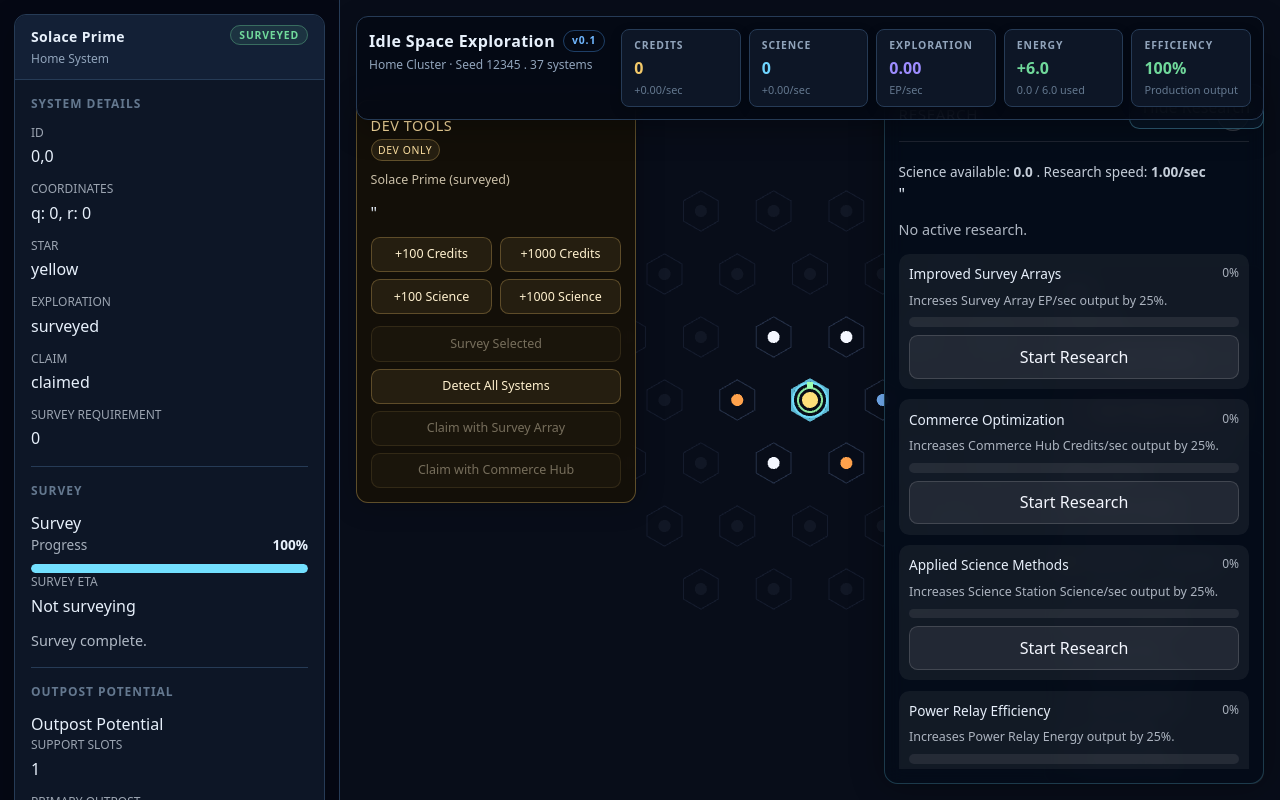
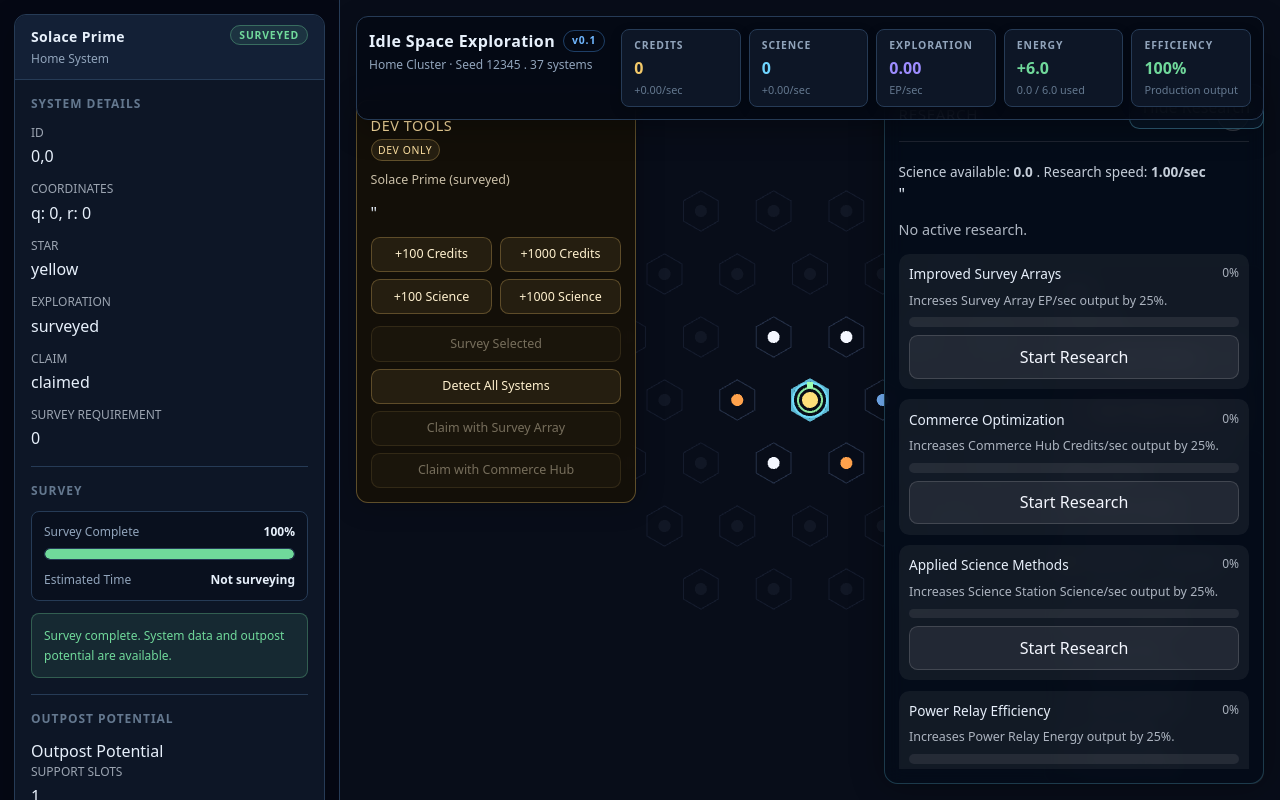
Before and after one commit to michael-speer87/idle-space-exploration, a React (Vite) app: page / in a window 1280 px wide. Built offline with nearby package versions, Linux system fonts and the light colour scheme.

Commit message:
rebuild selected system survey interface

```diff
--- a/src/components/SelectedSystemPanel.tsx
+++ b/src/components/SelectedSystemPanel.tsx
@@ -13,6 +13,7 @@ import { getSurveyRequirementForSystem } from "../game/systems/explorationSystem
 import { formatDuration } from "../game/utils/formatDuration";
 import { Panel } from "./ui/Panel";
 import { Section } from "./ui/Section";
+import { ProgressBar } from "./ui/ProgressBar";
 
 type SelectedSystemPanelProps = {
   gameState: GameState;
@@ -132,57 +133,127 @@ export function SelectedSystemPanel({
         </Section>
 
         <Section title="Survey">
-          <h3>Survey</h3>
+          <div className="grid gap-3">
+            <div
+              className="
+                rounded-control border border-ise-border
+                bg-ise-background/60 p-3
+              "
+            >
+              <ProgressBar
+                value={surveyProgress}
+                ariaLabel={`Survey progress for ${system.name}`}
+                colorClassName={
+                  system.explorationState === "surveyed"
+                    ? "bg-ise-success"
+                    : "bg-ise-accent"
+                }
+                label={
+                  <>
+                    <span className="font-medium text-ise-text-muted">
+                      {activeSurvey !== null
+                        ? "Surveying..."
+                        : system.explorationState === "surveyed"
+                          ? "Survey Complete"
+                          : "Survey Progress"}
+                    </span>
 
-          <div className="survey-progress">
-            <div className="survey-progress-label">
-              <span>Progress</span>
-              <strong>{surveyProgress}%</strong>
-            </div>
+                    <strong className="tabular-nums text-ise-text">
+                      {surveyProgress}%
+                    </strong>
+                  </>
+                }
+              />
 
-            <div className="survey-progress-bar">
               <div
-                className="survey-progress-fill"
-                style={{ width: `${surveyProgress}%` }}
-              />
+                className="
+                  mt-3 flex items-center justify-between gap-3
+                  text-xs
+                "
+              >
+                <span className="text-ise-text-muted">Estimated Time</span>
+
+                <strong className="tabular-nums text-ise-text">
+                  {surveyEtaLabel}
+                </strong>
               </div>
             </div>
 
-          {activeSurvey !== null && (
-            <p className="panel-note">Survey in progress...</p>
-          )}
-
-          <PanelRow label="Survey ETA" value={surveyEtaLabel} />
-
             {activeSurvey === null && canBeginSurvey && (
               <button
-              className="primary-action-button"
+                className="
+                  w-full rounded-control
+                  border border-ise-accent/40
+                  bg-ise-accent-muted px-3 py-2.5
+                  text-sm font-semibold text-ise-accent-hover
+                  transition-colors
+                  hover:bg-ise-accent/25
+                  focus-visible:outline-2
+                  focus-visible:outline-offset-2
+                  focus-visible:outline-ise-accent
+                "
                 type="button"
                 onClick={onBeginSurvey}
               >
-              {firstFreeSurveyAvailable ? "Begin Free Survey" : "Begin Survey"}
+                Begin Survey
               </button>
+            )}
+
+            {activeSurvey !== null && (
+              <p
+                className="
+                  m-0 rounded-control
+                  border border-ise-info/30
+                  bg-ise-info/10 p-3
+                  text-xs leading-relaxed text-ise-info
+                "
+              >
+                Survey operation in progress.
+              </p>
             )}
 
             {activeSurvey === null &&
               !canBeginSurvey &&
               system.explorationState === "detected" &&
               !firstFreeSurveyAvailable && (
-              <p className="panel-note">
-                Further surveys require EP infrastructure. Coming in a later
-                milestone.
+                <p
+                  className="
+                    m-0 rounded-control
+                    border border-ise-border
+                    bg-ise-void/45 p-3
+                    text-xs leading-relaxed text-ise-text-muted
+                  "
+                >
+                  Further surveys require EP infrastructure.
                 </p>
               )}
 
             {system.explorationState === "unknown" && (
-            <p className="panel-note">
-              This system is unknown. Survey nearby systems to detect it.
+              <p
+                className="
+                  m-0 rounded-control
+                  border border-ise-warning/30
+                  bg-ise-warning/10 p-3
+                  text-xs leading-relaxed text-ise-warning
+                "
+              >
+                Survey a neighboring system to detect this location.
               </p>
             )}
 
             {system.explorationState === "surveyed" && (
-            <p className="panel-note">Survey complete.</p>
+              <p
+                className="
+                  m-0 rounded-control
+                  border border-ise-success/30
+                  bg-ise-success/10 p-3
+                  text-xs leading-relaxed text-ise-success
+                "
+              >
+                Survey complete. System data and outpost potential are available.
+              </p>
             )}
+          </div>
         </Section>
 
         <Section title="Outpost Potential">
--- /dev/null
+++ b/src/components/ui/ProgressBar.tsx
@@ -0,0 +1,51 @@
+import type { ReactNode } from "react";
+
+type ProgressBarProps = {
+  value: number;
+  label?: ReactNode;
+  colorClassName?: string;
+  height?: "sm" | "md";
+  ariaLabel?: string;
+};
+
+export function ProgressBar({
+  value,
+  label,
+  colorClassName = "bg-ise-accent",
+  height = "md",
+  ariaLabel = "Progress",
+}: ProgressBarProps) {
+  const percentage = Math.max(0, Math.min(100, value));
+
+  return (
+    <div className="grid gap-2">
+      {label && (
+        <div className="flex items-baseline justify-between gap-3 text-xs">
+          {label}
+        </div>
+      )}
+
+      <div
+        className={`
+          overflow-hidden rounded-full
+          border border-ise-border bg-ise-void
+          ${height === "sm" ? "h-2" : "h-3"}
+        `}
+        role="progressbar"
+        aria-label={ariaLabel}
+        aria-valuemin={0}
+        aria-valuemax={100}
+        aria-valuenow={Math.round(percentage)}
+      >
+        <div
+          className={`
+            h-full rounded-full
+            transition-[width] duration-300
+            ${colorClassName}
+          `}
+          style={{ width: `${percentage}%` }}
+        />
+      </div>
+    </div>
+  );
+}
```
Lines whose indentation alone changed are shown as unchanged.
